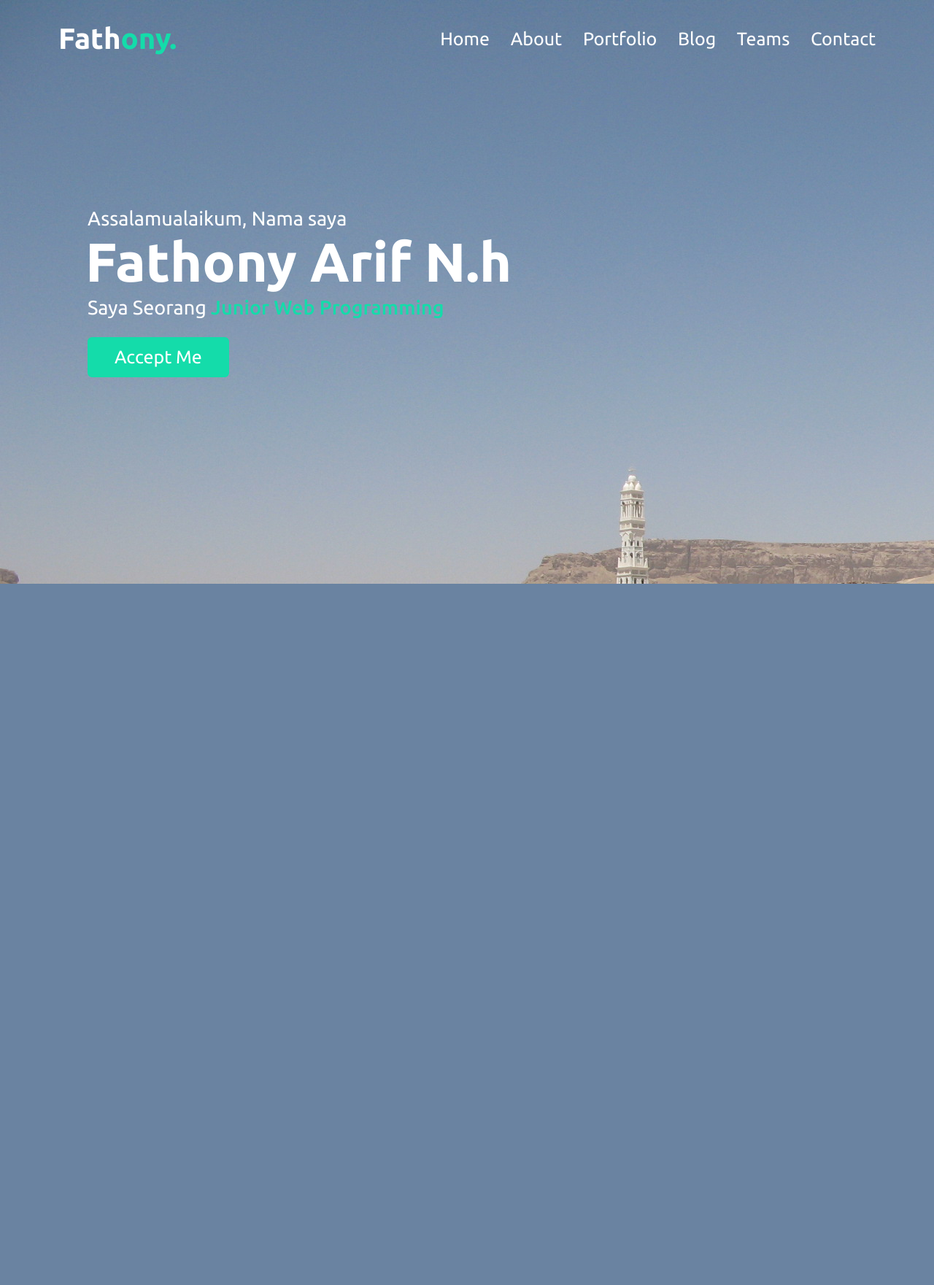
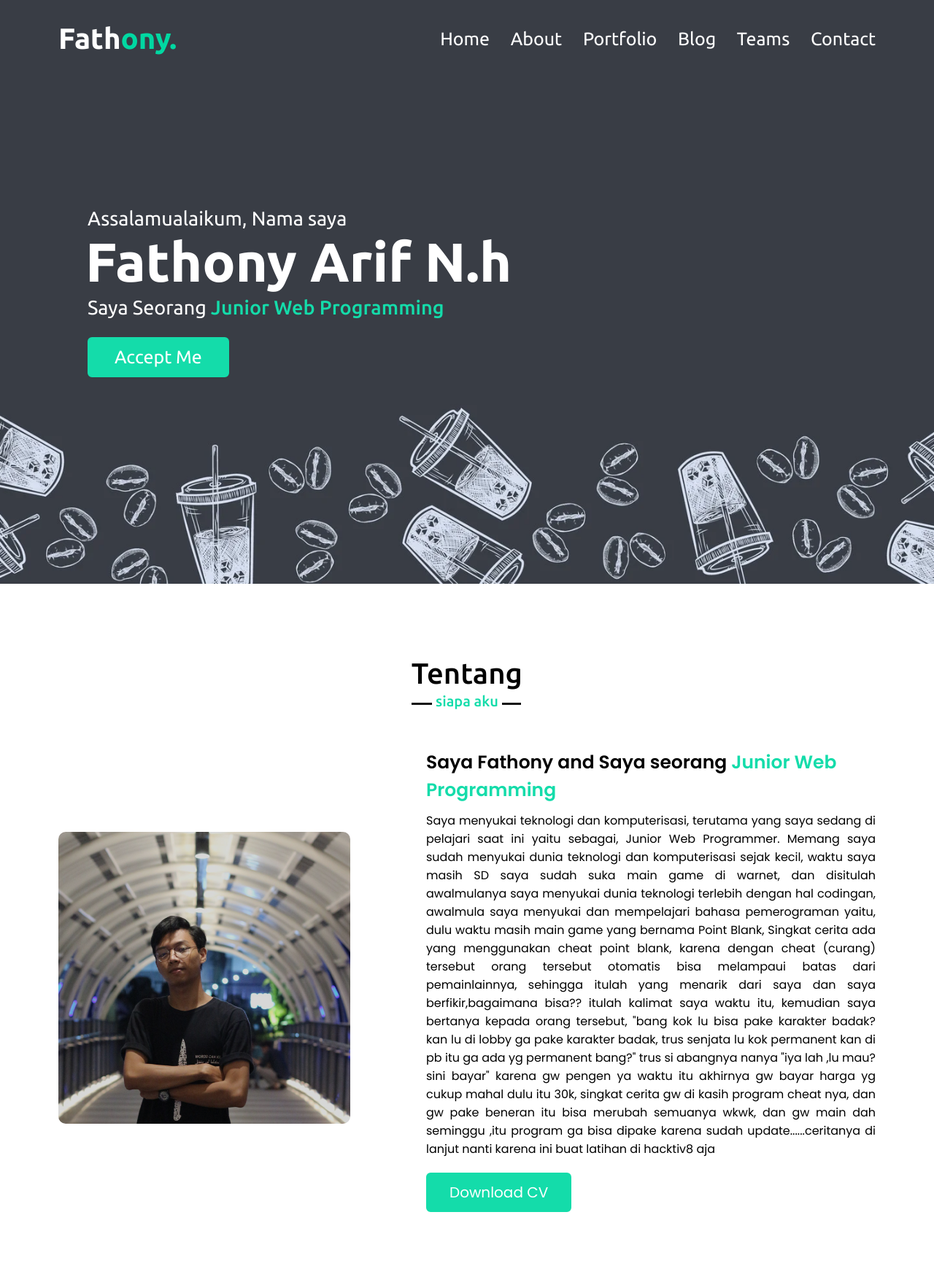
Before and after one commit to alfathonyhakim/NAVIGASI, a PHP site: page / in a window 1280 px wide. Shown: the whole page at 73% size. Before the commit the page ends 800 px from the top, so only its background shows below. Run offline with PHP 8.4, Linux system fonts and the light colour scheme; some libraries are stand-ins or nearby versions.

Commit message:
bagian abaout sudah tapi belur responsif

```diff
--- a/index.html
+++ b/index.html
@@ -36,12 +36,19 @@
                     </div>
                 </div>
             </section>
-            <!-- <p>Saya menyukai teknologi dan komputerisasi, terutama yang saya sedang pelajari saaat ini yaitu sebagai, Junior Web Programmer. Memang saya sudah menyukai dunia teknologi dan komputerisasi sejak kecil, waktu saya masih SD saya sudah suka main game di warnet, dan disitulah awalmulanya saya menyukai dunia teknologi terlebih dunia komputerisasi, awalmula saya menyukai dan mempelajari bahasa pemerograman yaitu, dulu waktu masih main game yang bernama Point Blank, Singkat cerita ada yang menggunakan cheat point blank, karena dengan cheat tersebut orang tersebut otomatis bisa melampaui batas dari pemainlainnya, sehingga itulah yang menarik dari saya tetibanya saya berfikir,bagaimana bisa?? itulah kalimat saya waktu itu, kemudian saya bertanya kepada orang tersebut, "bang kok lu bisa pake karakter badak? kan lu di lobby ga pake karakter badang, trus senjata lu kok permanent kan di pb itu ga ada yg permanent bang?" trus si abangnya nanya "iya lah ,lu mau? sini bayar" karena gw pengen ya waktu itu akhirnya gw bayar harga yg cukup mahal dulu itu 30k, singkat cerita gw di kasih program cheat nya, dan gw pake beneran itu bisa merubah semuanya wkwk, dan gw main dah seminggu ,itu program ga bisa dipake karena sudah update......ceritanya di lanjut nanti karena ini buat latihan di hacktiv8 aja</p> -->
-            <!-- section tentang atau about awal -->
+            <!-- section tentang atau about -->
             <section class="about" id="about">
                 <div class="max-width">
+                    <h2 class="title">Tentang</h2>
                     <div class="abt-content">
-                        <div class="column left"></div>
+                        <div class="column left">
+                            <img src="images/myprofile.png" alt="">
+                        </div>
+                        <div class="column right">
+                            <div class="text">Saya Fathony and Saya seorang<span> Junior Web Programming</span></div>
+                            <p>Saya menyukai teknologi dan komputerisasi, terutama yang saya sedang di pelajari saat ini yaitu sebagai, Junior Web Programmer. Memang saya sudah menyukai dunia teknologi dan komputerisasi sejak kecil, waktu saya masih SD saya sudah suka main game di warnet, dan disitulah awalmulanya saya menyukai dunia teknologi terlebih dengan hal codingan, awalmula saya menyukai dan mempelajari bahasa pemerograman yaitu, dulu waktu masih main game yang bernama Point Blank, Singkat cerita ada yang menggunakan cheat point blank, karena dengan cheat (curang) tersebut orang tersebut otomatis bisa melampaui batas dari pemainlainnya, sehingga itulah yang menarik dari saya dan saya berfikir,bagaimana bisa?? itulah kalimat saya waktu itu, kemudian saya bertanya kepada orang tersebut, "bang kok lu bisa pake karakter badak? kan lu di lobby ga pake karakter badak, trus senjata lu kok permanent kan di pb itu ga ada yg permanent bang?" trus si abangnya nanya "iya lah ,lu mau? sini bayar" karena gw pengen ya waktu itu akhirnya gw bayar harga yg cukup mahal dulu itu 30k, singkat cerita gw di kasih program cheat nya, dan gw pake beneran itu bisa merubah semuanya wkwk, dan gw main dah seminggu ,itu program ga bisa dipake karena sudah update......ceritanya di lanjut nanti karena ini buat latihan di hacktiv8 aja</p>
+                            <a href="#">Download CV</a>
+                        </div>
                     </div>
                 </div>
             </section>
--- a/style.css
+++ b/style.css
@@ -21,7 +21,7 @@
 }
 
 .max-width {
-    max-width: 1500px;
+    max-width: 2000px;
     padding: 0 80px;
     margin: auto;
 }
@@ -47,7 +47,8 @@
 .navigasibar .logo a span{
     font-size: 40px;
     font-weight: 600;
-    color: rgb(20, 220, 170);
+    color: rgb(0, 216, 162);
+    /* color: rgb(20, 220, 170); */
     transition: all 0.3s ease;
 }
 
@@ -97,7 +98,11 @@
 
 .home {
     display: flex;
-    background: url(/images/background.jpg);
+    background: url(/images/testbg3.jpg);
+    background-position: center;
+    background-repeat: no-repeat;
+    background-size: cover;
+    width: 100vw;
     height: 100vh;
     color:#fff;
     min-height: 500px;
@@ -146,7 +151,103 @@
     color:rgb(20, 220, 170);
     background: none;
 }
-/* media query dimulai */
+
+
+
+
+
+/* section tentang styling */
+section{
+    padding: 100px 0;
+}
+
+.about{
+    font-family: 'Poppins',sans-serif;
+}
+
+.about .title{
+    position: relative;
+    text-align: center;
+    font-size: 40px;
+    font-weight: 500;
+    margin-bottom: 60px;
+    padding-bottom: 20px;
+    font-family: 'Ubuntu',sans-serif;
+}
+.about .title::before{
+    content: "";
+    position: absolute;
+    bottom: 0px;
+    width: 150px;
+    height: 3px;
+    background: #111;
+    transform: translateX();
+}
+.about .title::after{
+    content: "siapa aku";
+    position: absolute;
+    bottom: -12px;
+    left: 50%;
+    font-size: 20px;
+    color: rgb(20, 220, 170);
+    padding: 5px;
+    background: #fff;
+    transform: translateX(-50%);
+}
+.about .abt-content{
+    display: flex;
+    flex-wrap: wrap;
+    align-items: center;
+    justify-content: space-between;
+}
+.about .abt-content .left{
+    width: 45%;
+}
+
+.about .abt-content .left img{
+    height: 400px;
+    weight: 400px;
+    object-fit: cover;
+    border-radius: 10px;
+}
+
+.about .abt-content .right{
+    width: 55%;
+}
+
+.about .abt-content .right .text{
+    font-size: 25px;
+    font-weight: 600;
+    margin-bottom: 10px;
+}
+
+.about .abt-content .right .text span{
+    color: rgb(20, 220, 170);
+}
+
+.about .abt-content .right p{
+    text-align: justify;
+}
+.about .abt-content .right a{
+    display: inline-block;
+    background: rgb(20, 220, 170);
+    color: #fff;
+    font-size: 20px;
+    padding: 10px 30px;
+    margin-top: 20px;
+    border-radius: 6px;
+    border: 2px solid rgb(20, 220, 170);
+    transition: all 0.3s ease;
+}
+.about .abt-content .right a:hover{
+    color: rgb(20, 220, 170);
+    background: none;
+}
+
+
+
+
+/* media query supaya responsif*/
 @media(max-width: 1104){
     .home .max-width{
         margin-left: 0;
@@ -159,12 +260,12 @@
     }
 }
 
-@media (max-width: 947px){
+@media (max-width: 890px){
 
 
     .tombol-mnu{
         display: block;
-        z-index: 999;
+        z-index: 991;
     }
 
     .tombol-mnu i.aktif::before{
@@ -175,7 +276,7 @@
         position: fixed;
         height: 100vh;
         width: 100%;
-        left: -100%;
+        left: 100%;
         top: 0;
         background: #111;
         text-align: center;
```
Also changed, not shown: images/myprofile.png (added), images/testbg1.jpg (added), images/testbg3.jpg (added), 1 other file.
